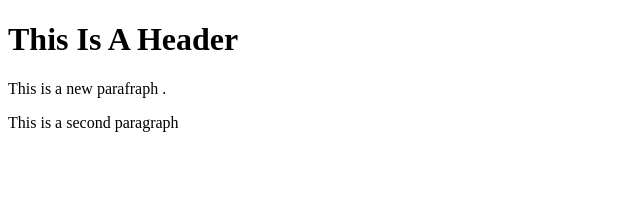
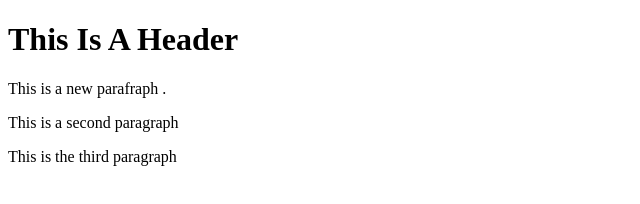
Before and after one commit to jerryola1/git-test, a website: page index.html in a window 1280 px wide. Shown: the whole page, without its empty margins (0-640 px from the left). Drawn offline with Linux system fonts and the light colour scheme.

Commit message:
fouth commit

```diff
--- a/index.html
+++ b/index.html
@@ -6,6 +6,7 @@
         <h1> This Is A Header </h1>
         <p>This is a new parafraph .</p>
         <p> This is a second paragraph </p>
+        <p> This is the third paragraph</p>
     </body>
 
 </html>
```
Also changed, not shown: package.json (added, +24 -0 lines), 2 other files.
